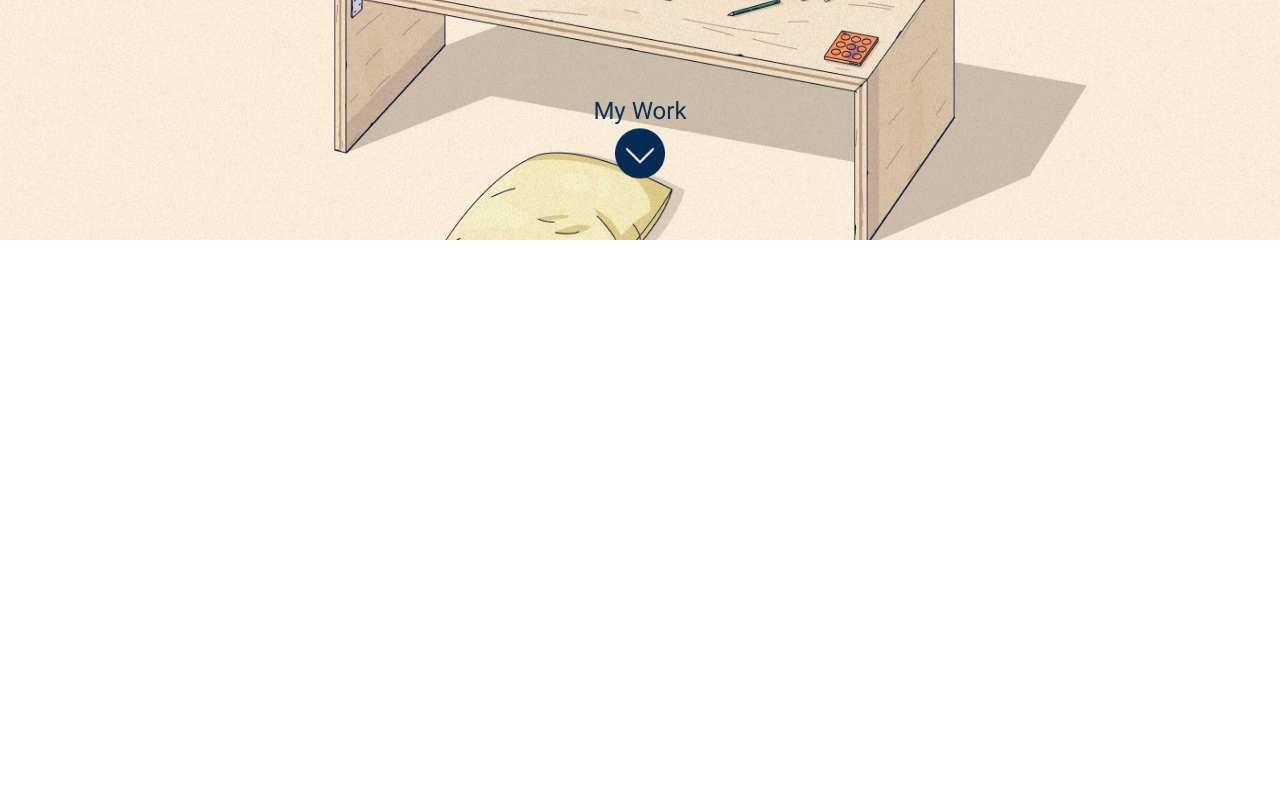
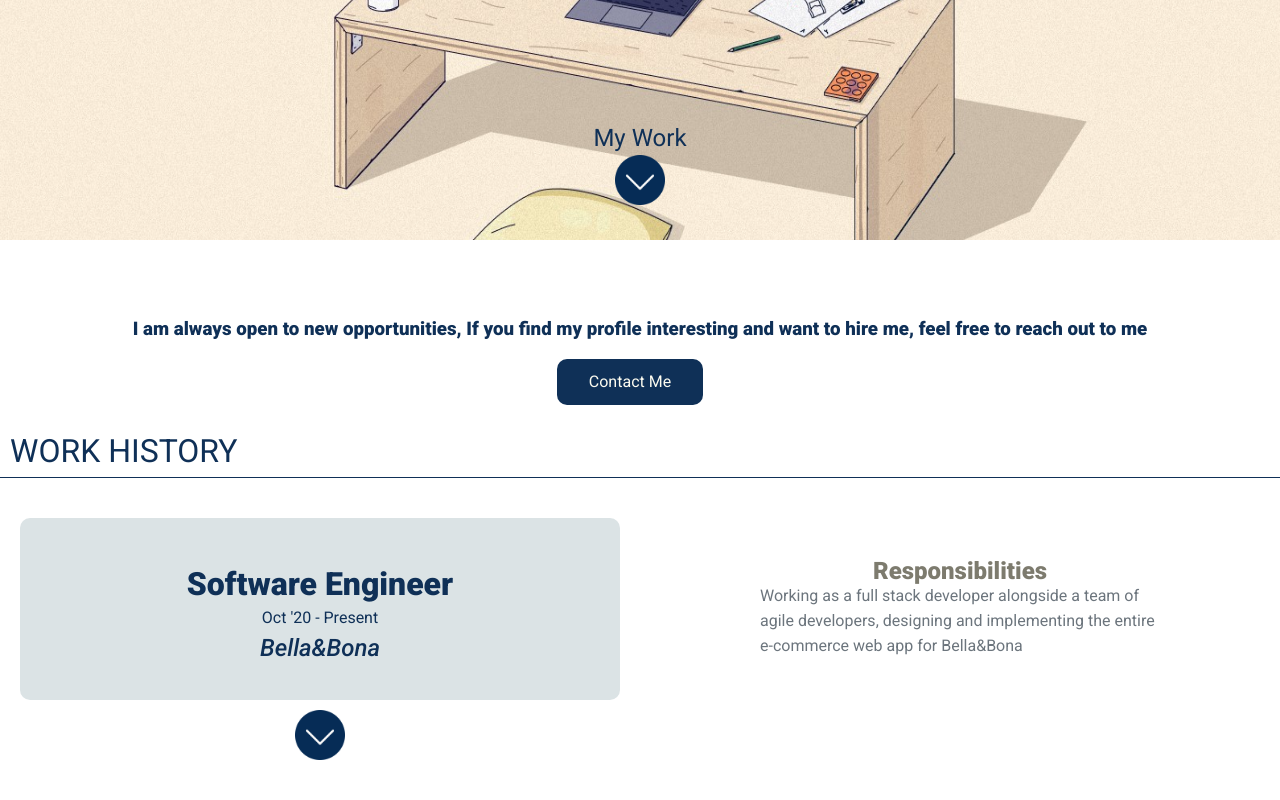
Before and after one commit to gauravmadarkal/gaurav-portfolio, a React (Create React App) app: page /work in a window 1280 px wide. Shown: the part 480-1280 px from the top of the page. Before the commit the page ends 800 px from the top, so only its background shows below. Built offline with nearby package versions, Linux system fonts and the light colour scheme; a web font is replaced by a local one.

Commit message:
completed work page implementation

```diff
--- a/src/assets/datastore.js
+++ b/src/assets/datastore.js
@@ -83,14 +83,13 @@ export const projects = [
     ],
   },
 ];
-export const work = [
+export const workHistory = [
   {
     workTitle: "Software Engineer",
     organisation: "Bella&Bona",
     details:
       "Working as a full stack developer alongside a team of agile developers, designing and implementing the entire e-commerce web app for Bella&Bona",
-    fromDate: "Oct '20",
-    toDate: "Present",
+    date: "Oct '20 - Present",
     userName: "gauravm",
     id: 1,
   },
@@ -99,8 +98,7 @@ export const work = [
     organisation: "Betsol",
     details:
       "Worked alongside a team of .Net Developers to develop and release a desktop application to migrate user's data across two PCs, the applications is estimated to serve close to a 40million consumers worldwide",
-    fromDate: "Jul '19",
-    toDate: "Sept '20",
+    date: "Jul '19 - Sept '20",
     userName: "gauravm",
     id: 2,
   },
@@ -109,8 +107,7 @@ export const work = [
     organisation: "Betsol",
     details:
       "Developed and deployed a Identity Microservice using Springboot on Microsoft AD",
-    fromDate: "Jan '19",
-    toDate: "Mar '19",
+    date: "Jan '19 - Mar '19",
     userName: "gauravm",
     id: 3,
   },
@@ -119,8 +116,7 @@ export const work = [
     organisation: "Adarshana Technology Solutions Pvt Ltd",
     details:
       "Worked as an Android Developer during the initial period of the internship, later half of the internship involved working on integrating in-house built smart home product with GoogleHome and Alexa",
-    fromDate: "Mar '18",
-    toDate: "Mar '19",
+    date: "Mar '18 - Mar '19",
     userName: "gauravm",
     id: 4,
   },
@@ -129,8 +125,7 @@ export const work = [
     organisation: "Tinystep",
     details:
       "Worked with the business development team to increase the revenue of the organistion using facebook marketing and google adwords",
-    fromDate: "Mar '17",
-    toDate: "Jul '17",
+    date: "Mar '17 - Jul '17",
     userName: "gauravm",
     id: 5,
   },
--- a/src/css/__work.scss
+++ b/src/css/__work.scss
@@ -6,7 +6,7 @@
     height: 50%;
   }
 }
-.work__container {
+.image__container {
   height: 100vh;
   display: grid;
   grid-template-columns: 100%;
@@ -27,3 +27,55 @@
   position: absolute;
   z-index: 10;
 }
+
+.work__grid {
+  display: grid;
+  grid-template-columns: 1fr 1fr;
+  grid-template-rows: 1fr;
+  align-items: center;
+  justify-content: flex-start;
+}
+.item1 {
+  background-color: $alt-color;
+  border-radius: 10px;
+  padding: 40px;
+  margin: 20px;
+}
+.work_gridItem {
+  .workTitle {
+    font-size: 2em;
+    font-weight: 700;
+    margin: 10px;
+  }
+  .workDesc {
+    display: inline-block;
+    width: 400px;
+    font-size: 1em;
+    text-align: start;
+    line-height: 25px;
+    color: $lrg-text-color;
+  }
+  .workDate {
+    font-size: 1em;
+  }
+  .workOrg {
+    font-size: 1.5em;
+    font-style: italic;
+    font-weight: 500;
+    margin-top: 10px;
+  }
+}
+@media screen and (max-width: 600px) {
+  .work__grid {
+    display: grid;
+    grid-template-columns: 1fr;
+    grid-template-rows: 1fr 1fr;
+  }
+  .work_gridItem {
+    margin: 10px;
+    .workDesc {
+      width: 100%;
+      padding: 20px;
+    }
+  }
+}
--- a/src/css/_container.scss
+++ b/src/css/_container.scss
@@ -7,6 +7,14 @@
   background-size: cover;
   &__project {
     overflow: visible;
+  }
+  &__work {
+    height: 50vh;
+  }
+  @media screen and (max-width: 600px) {
+    &__work {
+      height: 100vh;
+    }
   }
   // #work {
   //   background: url("../assets/img/work/work-bg-img-2.jpg");
--- a/src/css/_project.scss
+++ b/src/css/_project.scss
@@ -96,7 +96,7 @@
   }
 }
 .viewnext {
-  margin-top: 20px;
+  margin-top: 10px;
   text-align: center;
   cursor: pointer;
   -webkit-animation: bounce 2s infinite;
@@ -105,6 +105,12 @@
     width: 50px;
     height: 50px;
   }
+}
+.nobounce {
+  animation: none;
+  margin-top: 20px;
+  transform: translateY(-30px);
+  -webkit-transform: translateY(-30px);
 }
 .project__piechart {
   width: 100px;
@@ -141,7 +147,7 @@
     font-size: 1rem;
   }
   .section__header {
-    margin-top: 0px;
+    margin-top: 10px;
     padding: 10px;
   }
   .project__image {
@@ -157,6 +163,7 @@
   .project__desc {
     font-size: 1em;
     font-weight: 200;
+    line-height: 25px;
   }
   .grid-container__projects {
     grid-template-columns: 100%;
--- a/src/css/main.css
+++ b/src/css/main.css
@@ -125,6 +125,16 @@
 
 .container__project {
   overflow: visible;
+}
+
+.container__work {
+  height: 50vh;
+}
+
+@media screen and (max-width: 600px) {
+  .container__work {
+    height: 100vh;
+  }
 }
 
 .footer {
@@ -405,7 +415,7 @@ p.self-description {
 }
 
 .viewnext {
-  margin-top: 20px;
+  margin-top: 10px;
   text-align: center;
   cursor: pointer;
   -webkit-animation: bounce 2s infinite;
@@ -415,6 +425,14 @@ p.self-description {
 .viewnext__img {
   width: 50px;
   height: 50px;
+}
+
+.nobounce {
+  -webkit-animation: none;
+          animation: none;
+  margin-top: 20px;
+  transform: translateY(-30px);
+  -webkit-transform: translateY(-30px);
 }
 
 .project__piechart {
@@ -461,7 +479,7 @@ p.self-description {
     font-size: 1rem;
   }
   .section__header {
-    margin-top: 0px;
+    margin-top: 10px;
     padding: 10px;
   }
   .project__image {
@@ -479,6 +497,7 @@ p.self-description {
   .project__desc {
     font-size: 1em;
     font-weight: 200;
+    line-height: 25px;
   }
   .grid-container__projects {
     -ms-grid-columns: 100%;
@@ -514,7 +533,7 @@ p.self-description {
   }
 }
 
-.work__container {
+.image__container {
   height: 100vh;
   display: -ms-grid;
   display: grid;
@@ -541,6 +560,72 @@ p.self-description {
 .downarrow {
   position: absolute;
   z-index: 10;
+}
+
+.work__grid {
+  display: -ms-grid;
+  display: grid;
+  -ms-grid-columns: 1fr 1fr;
+      grid-template-columns: 1fr 1fr;
+  -ms-grid-rows: 1fr;
+      grid-template-rows: 1fr;
+  -webkit-box-align: center;
+      -ms-flex-align: center;
+          align-items: center;
+  -webkit-box-pack: start;
+      -ms-flex-pack: start;
+          justify-content: flex-start;
+}
+
+.item1 {
+  background-color: #dbe3e5;
+  border-radius: 10px;
+  padding: 40px;
+  margin: 20px;
+}
+
+.work_gridItem .workTitle {
+  font-size: 2em;
+  font-weight: 700;
+  margin: 10px;
+}
+
+.work_gridItem .workDesc {
+  display: inline-block;
+  width: 400px;
+  font-size: 1em;
+  text-align: start;
+  line-height: 25px;
+  color: #6c757d;
+}
+
+.work_gridItem .workDate {
+  font-size: 1em;
+}
+
+.work_gridItem .workOrg {
+  font-size: 1.5em;
+  font-style: italic;
+  font-weight: 500;
+  margin-top: 10px;
+}
+
+@media screen and (max-width: 600px) {
+  .work__grid {
+    display: -ms-grid;
+    display: grid;
+    -ms-grid-columns: 1fr;
+        grid-template-columns: 1fr;
+    -ms-grid-rows: 1fr 1fr;
+        grid-template-rows: 1fr 1fr;
+  }
+  .work_gridItem {
+    margin: 10px;
+  }
+  .work_gridItem .workDesc {
+    width: 100%;
+    padding: 20px;
+  }
 }
 
 html {
@@ -601,4 +686,10 @@ header {
   padding: 10px;
   margin-bottom: 20px;
 }
+
+.short_heading {
+  font-size: 1.5em;
+  color: #7d7b6e;
+  font-weight: 600;
+}
 /*# sourceMappingURL=main.css.map */
--- a/src/css/main.scss
+++ b/src/css/main.scss
@@ -59,3 +59,9 @@ header {
   padding: 10px;
   margin-bottom: 20px;
 }
+.short_heading {
+  font-size: 1.5em;
+  // text-align: start;
+  color: $overlay-color;
+  font-weight: 600;
+}
--- a/src/js/components/work.jsx
+++ b/src/js/components/work.jsx
@@ -1,17 +1,42 @@
 import React from "react";
-import images from "../../assets/img/work/work-bg-img-2.jpg";
-import { OverlayTrigger, Tooltip } from "react-bootstrap";
-const renderTooltip = (props) => (
-  <Tooltip id="button-tooltip" className="tool_tip" {...props}>
-    View Next
-  </Tooltip>
+import { workHistory } from "../../assets/datastore";
+
+function workContainer(work, len) {
+  return (
+    <div className="container__work" id={"work" + work.id}>
+      <div className="work__grid">
+        <div className="work_gridItem item1">
+          <p className="workTitle">{work.workTitle}</p>
+          <p className="workDate">{work.date}</p>
+          <p className="workOrg">{work.organisation}</p>
+        </div>
+        <div className="work_gridItem">
+          <p className="short_heading">Responsibilities</p>
+          <p className="workDesc">{work.details}</p>
+        </div>
+        {work.id !== len ? (
+          <p className="viewnext nobounce">
+            <a href={"#work" + (work.id + 1)}>
+              <img
+                className="viewnext__img"
+                src={require("../../assets/img/icons/down.png")}
+                alt=""
+              />
+            </a>
+          </p>
+        ) : (
+          <div></div>
+        )}
+      </div>
+    </div>
   );
-
+}
 export default function Work() {
   return (
     <div>
       <div className="container">
-        <div className="work__container">
+        <p style={{ marginTop: "20px" }}>Home &gt; Work</p>
+        <div className="image__container">
           <div className="work__grid-item1">
             <img
               className="work"
@@ -20,12 +45,7 @@ export default function Work() {
           </div>
           <div className="work__grid-item2">
             <p className="viewnext">
-              <OverlayTrigger
-                placement="right"
-                delay={{ show: 250, hide: 400 }}
-                overlay={renderTooltip}
-              >
-                <a style={{ textDecoration: "none" }} href={"#project"}>
+              <a style={{ textDecoration: "none" }} href="#mywork">
                 <p className="button-text">My Work</p>
                 <img
                   className="viewnext__img"
@@ -33,11 +53,25 @@ export default function Work() {
                   alt=""
                 />
               </a>
-              </OverlayTrigger>
             </p>
           </div>
         </div>
       </div>
+      <h3 className="section__header">
+        I am always open to new opportunities, If you find my profile
+        interesting and want to hire me, feel free to reach out to me
+      </h3>
+      <p className="centered">
+        <a href="/about" class="btn learnmore-button">
+          Contact Me
+        </a>
+      </p>
+      <div className="sub-heading" id="mywork">
+        WORK HISTORY
+      </div>
+      {workHistory.map((work) => {
+        return workContainer(work, workHistory.length);
+      })}
     </div>
   );
 }
```
Also changed, not shown: 1 other file (tests, documents, lock files or other folders). Lines whose indentation alone changed are shown as unchanged.
